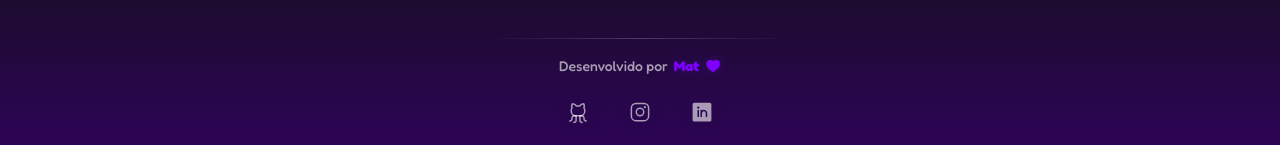
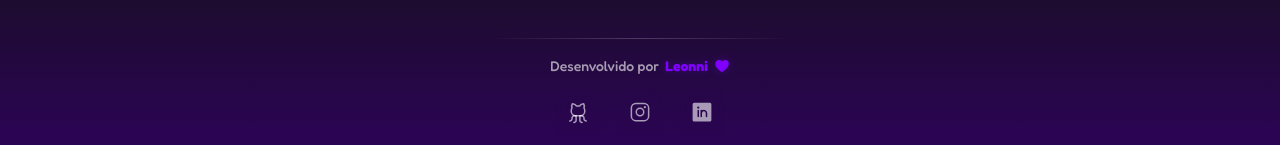
Before and after one commit to mat17700/homepage, a React (Vite) app: page / in a window 1280 px wide. Shown: the part 586-731 px from the top of the page. Built offline with nearby package versions, Linux system fonts and the light colour scheme.

Commit message:
Update author name in SocialMediaLinks component

```diff
--- a/src/components/SocialMediaLinks/index.tsx
+++ b/src/components/SocialMediaLinks/index.tsx
@@ -12,7 +12,7 @@ export function SocialMediaLinks() {
   return (
     <SocialLinksWrapper>
       <AuthorText>
-        Desenvolvido por <AuthorName>Mat</AuthorName>
+        Desenvolvido por <AuthorName>Leonni</AuthorName>
         <Heart size={16} weight="fill" />
       </AuthorText>
 
```
